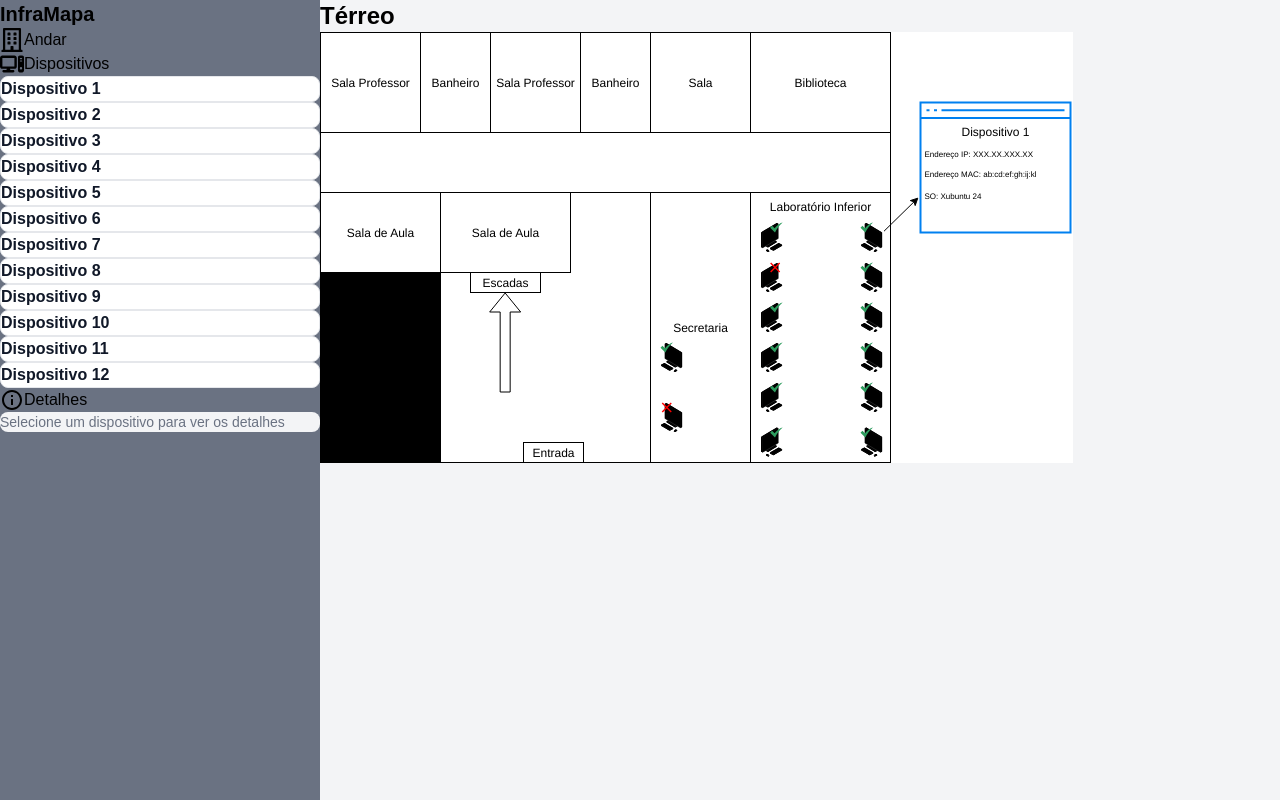
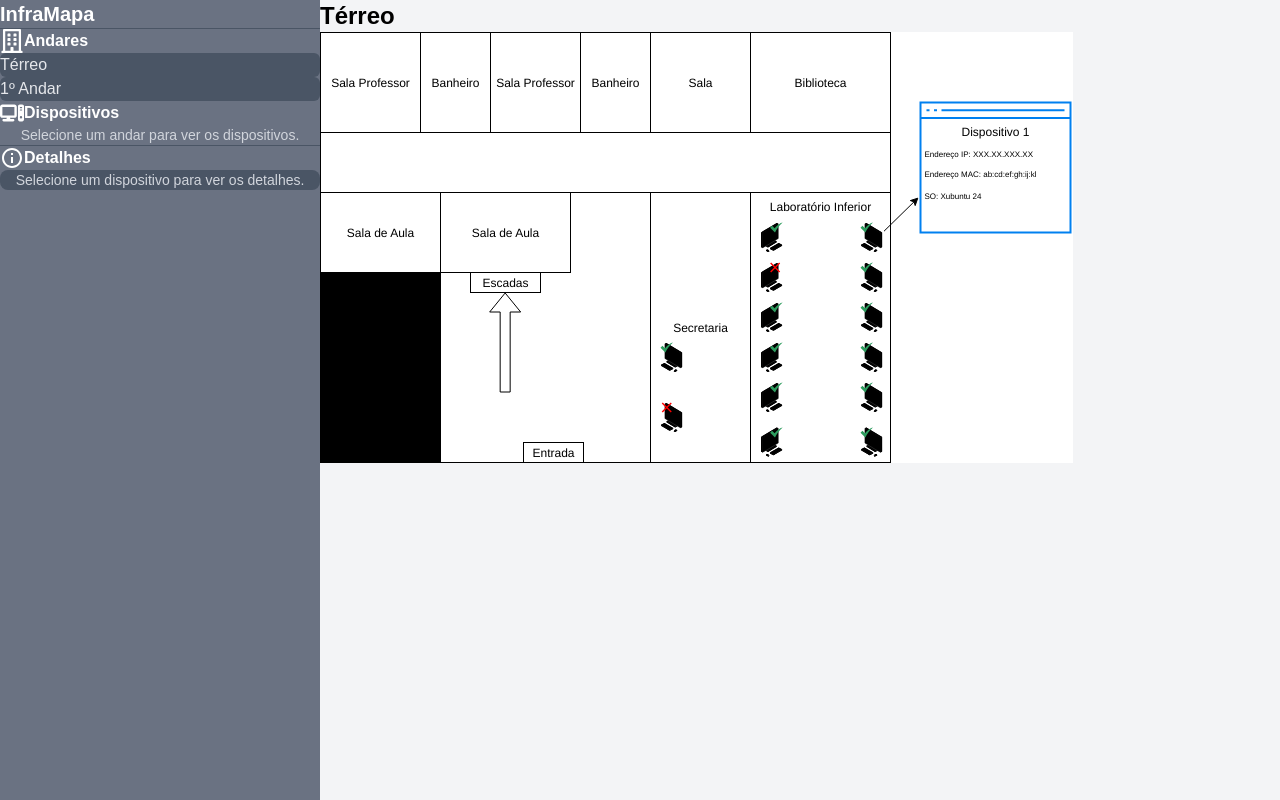
Before and after one commit to zackandcoding1/ineaf-infra-mapa-prototipo, a React (Vite) app: page / in a window 1280 px wide. Built offline with nearby package versions, Linux system fonts and the light colour scheme.

Commit message:
feat: implementação das seções Andares, Dispositivos e Detalhes com suas respectivas funcionalidades

```diff
--- a/src/components/Sidebar.jsx
+++ b/src/components/Sidebar.jsx
@@ -1,5 +1,5 @@
 import React, { useState } from 'react';
-import { FaRegBuilding, FaBars } from "react-icons/fa";
+import { FaRegBuilding } from "react-icons/fa";
 import { FaComputer } from "react-icons/fa6";
 import { MdOutlineInfo } from "react-icons/md";
 import devicesData from "../data/devices.json";
@@ -7,63 +7,165 @@ import devicesData from "../data/devices.json";
 
 const Sidebar = () => {
     const [selectedDevice, setSelectedDevice] = useState(null);
+    const [selectedFloor, setSelectedFloor] = useState(null);
+
+    // Extrai andares únicos e ordena
+    const floors = [...new Set(devicesData.map(device => device.floor))].sort();
+
+    const selectFloor = (floor) => {
+        console.log(`Andar ${floor} selecionado`);
+        setSelectedFloor(floor);
+        setSelectedDevice(null); // Limpa o dispositivo selecionado ao mudar de andar
+    }
 
     const showDeviceDetails = (device) => {
         console.log(`Clicou no dispositivo ${device.id}`);
         setSelectedDevice(device);
-    };
+    }
+
+    // Filtra dispositivos com base no andar selecionado
+    const filteredDevices = (selectedFloor === null || selectedFloor === undefined)
+        ? []
+        : devicesData.filter(device => device.floor === selectedFloor);
 
     return (
         <div className='flex'>
-            <div className='w-20 md:w-80 bg-gray-500 transition-width duration-300'>
-                <div className='flex justify-between items-center'>
-                    <h2 className='text-xl font-bold'>InfraMapa</h2>
+            <div className='w-20 md:w-80 bg-gray-500 transition-width duration-300 h-screen overflow-y-auto'>
+                <div className='flex justify-between items-center p-4 border-b border-gray-600'>
+                    <h2 className='text-xl font-bold text-white'>InfraMapa</h2>
                 </div>
 
                 <nav className='mt-4'>
-                    <div className='flex items-center p-4 hover:bg-gray-700 cursor-pointer'>
+                    {/* Seção de Andares */}
+                    <div>
+                        <div className='flex items-center p-4 text-white font-semibold'>
                             <FaRegBuilding size={24} />
-                        <span className="ml-4 md:block">
-                            Andar
+                            <span className="ml-4 md:block">Andares</span>
+                        </div>
+
+                        {/* Lista de Andares */}
+                        <div className='ml-4 mb-2'>
+                            {floors.map((floor) => (
+                                <div
+                                    key={floor}
+                                    onClick={() => selectFloor(floor)}
+                                    className={`p-3 mx-2 rounded-md cursor-pointer transition-colors ${selectedFloor === floor
+                                        ? 'bg-blue-600 text-white'
+                                        : 'bg-gray-600 text-gray-200 hover:bg-gray-700'}`}>
+                                    <span className='ml-4 md:block'>
+                                        {floor === 0 ? 'Térreo' : `${floor}º Andar`}
                                     </span>
                                 </div>
-                    <div className='flex items-center p-4 hover:bg-gray-700 cursor-pointer'>
+                            ))}
+                        </div>
+                    </div>
+
+                    {/* Seção de Dispositivos */}
+                    <div>
+                        <div className='flex items-center p-4 text-white font-semibold'>
                             <FaComputer size={24} />
                             <span className="ml-4 md:block">
                                 Dispositivos
+                                {/* {selectedFloor !== null && (
+                                    <span className="ml-2 px-2 py-1 rounded-full">
+                                        {` (${filteredDevices.length})`}
                                     </span>
-                    </div>
-                    <div className="overflow-y-auto max-h-92
-                        [&::-webkit-scrollbar]:w-3
-                        [&::-webkit-scrollbar-thumb]:rounded-full
-                        [&::-webkit-scrollbar-thumb]:border-white
-                        [&::-webkit-scrollbar-track]:bg-gray-100
-                        [&::-webkit-scrollbar-thumb]:bg-gray-300
-                        dark:[&::-webkit-scrollbar-track]:bg-neutral-700 dark:[&::-webkit-scrollbar-thumb]:bg-neutral-500">
-                        {devicesData.map((device) =>
-                            <div onClick={() => showDeviceDetails(device)} key={device.id} className="p-4 m-2 text-gray-900 focus:outline-none bg-white rounded-lg border border-gray-200 hover:bg-gray-100 hover:text-blue-700 focus:z-10 focus:ring-4 focus:ring-gray-100 dark:focus:ring-gray-700 dark:bg-gray-800 dark:text-gray-400 dark:border-gray-600 dark:hover:text-white dark:hover:bg-gray-700 cursor-pointer">
-                                <h3 className="font-semibold mb-1">{device.name}</h3>
-                            </div>
-                        )}
-                    </div>
-                    <div className='flex items-center p-4 hover:bg-gray-700 cursor-pointer'>
-                        <MdOutlineInfo size={24} />
-                        <span className="ml-4 md:block">
-                            Detalhes
+                                )} */}
                             </span>
                         </div>
 
-                    <div className="p-4 bg-gray-100 dark:bg-gray-800 rounded-lg mt-2">
+                        {/* Lista de Dispositivos */}
+                        <div className='overflow-y-auto max-h-80 mx-2
+                                [&::-webkit-scrollbar]:w-2
+                                [&::-webkit-scrollbar-thumb]:rounded-full
+                                [&::-webkit-scrollbar-track]:bg-gray-600
+                                [&::-webkit-scrollbar-thumb]:bg-gray-400
+                                hover:[&::-webkit-scrollbar-thumb]:bg-gray-300'>
+                            {selectedFloor === null ? (
+                                <p className='text-sm text-gray-300 p-4 text-center'>
+                                    Selecione um andar para ver os dispositivos.
+                                </p>
+                            ) : filteredDevices.length === 0 ? (
+                                <p className='text-sm text-gray-300 p-4 text-center'>
+                                    Nenhum dispositivo encontrado neste andar.
+                                </p>
+                            ) : (
+                                filteredDevices.map((device) => (
+                                    <div
+                                        onClick={() => showDeviceDetails(device)}
+                                        key={device.id}
+                                        className={`p-4 m-2 rounded-lg border cursor-pointer transition-all ${selectedDevice?.id === device.id
+                                            ? 'bg-blue-600 border-blue-400 text-white'
+                                            : 'bg-white border-gray-200 text-gray-900 hover:bg-gray-100 hover:text-blue-700'
+                                            }`}>
+                                        <h3 className='font-semibold mb-1'>{device.name}</h3>
+                                        <p className='text-xs opacity-75'>IP: {device.ip}</p>
+                                    </div>
+                                ))
+                            )}
+                        </div>
+                    </div>
+
+                    {/* Seção de Detalhes */}
+                    <div className='flex items-center p-4 text-white font-semibold border-t border-gray-600'>
+                        <MdOutlineInfo size={24} />
+                        <span className="ml-4 md:block">Detalhes</span>
+                    </div>
+
+                    {/* Painel de Detalhes */}
+                    <div className='p-4 bg-gray-600 rounded-lg m-2'>
                         {selectedDevice ? (
-                            <div className="text-gray-900 focus:outline-none bg-white rounded-lg border border-gray-200 hover:bg-gray-100 hover:text-blue-700 focus:z-10 focus:ring-4 focus:ring-gray-100 dark:focus:ring-gray-700 dark:bg-gray-800 dark:text-gray-400 dark:border-gray-600 dark:hover:text-white dark:hover:bg-gray-700">
-                                <h3 className="font-semibold mb-2">{selectedDevice.name}</h3>
-                                <p>IP: {selectedDevice.ip}</p>
-                                <p>MAC: {selectedDevice.mac}</p>
-                                <p>SO: {selectedDevice.os}</p>
-                                <p>Status: {selectedDevice.status}</p>
+                            <div className='bg-white rounded-lg p-4 shadow-md'>
+                                <h3 className='font-bold text-lg mb-3 text-gray-800 border-b pb-2'>
+                                    {selectedDevice.name}
+                                </h3>
+                                <div className='space-y-2'>
+                                    <div className='flex justify-between'>
+                                        <span className='font-medium text-gray-600'>Andar:</span>
+                                        <span className='text-gray-900'>
+                                            {selectedDevice.floor === 0 ? 'Térreo' : `${selectedDevice.floor}º Andar`}
+                                        </span>
+                                    </div>
+                                    <div className="flex justify-between">
+                                        <span className="font-medium text-gray-600">IP:</span>
+                                        <span className="text-gray-900 font-mono text-xs">
+                                            {selectedDevice.ip}
+                                        </span>
+                                    </div>
+                                    <div className="flex justify-between">
+                                        <span className="font-medium text-gray-600">MAC:</span>
+                                        <span className="text-gray-900 font-mono text-xs">
+                                            {selectedDevice.mac}
+                                        </span>
+                                    </div>
+                                    <div className="flex justify-between">
+                                        <span className="font-medium text-gray-600">SO:</span>
+                                        <span className="text-gray-900">{selectedDevice.os}</span>
+                                    </div>
+                                    <div className='flex justify-between'>
+                                        <span className='font-medium text-gray-600'>Status:</span>
+                                        <span className={`font-semibold ${selectedDevice.status === 'online' || selectedDevice.status === 'ativo'
+                                            ? 'text-green-600'
+                                            : 'text-red-600'
+                                            }`}>
+                                            {selectedDevice.status}
+                                        </span>
+                                    </div>
+                                </div>
+
+                                <button
+                                    onClick={(e) => {
+                                        e.stopPropagation();
+                                        setSelectedDevice(null);
+                                    }}
+                                    className='mt-4 w-full px-3 py-2 text-sm bg-gray-200 hover:bg-gray-300 text-gray-700 rounded-md transition-colors cursor-pointer'>
+                                    Fechar
+                                </button>
                             </div>
                         ) : (
-                            <p className="text-sm text-gray-500">Selecione um dispositivo para ver os detalhes</p>
+                            <p className='text-sm text-gray-300 text-center py-4'>
+                                Selecione um dispositivo para ver os detalhes.
+                            </p>
                         )}
                     </div>
                 </nav>
--- a/src/data/devices.json
+++ b/src/data/devices.json
@@ -1,6 +1,7 @@
 [
   {
     "id": 1,
+    "floor": 0,
     "name": "Dispositivo 1",
     "ip": "192.168.0.10",
     "mac": "ab:cd:ef:gh:ij:kl",
@@ -10,6 +11,7 @@
   },
   {
     "id": 2,
+    "floor": 0,
     "name": "Dispositivo 2",
     "ip": "192.168.0.2",
     "mac": "00:11:22:33:44:55",
@@ -19,6 +21,7 @@
   },
   {
     "id": 3,
+    "floor": 0,
     "name": "Dispositivo 3",
     "ip": "192.168.0.15",
     "mac": "aa:bb:cc:dd:ee:03",
@@ -28,6 +31,7 @@
   },
   {
     "id": 4,
+    "floor": 0,
     "name": "Dispositivo 4",
     "ip": "192.168.0.22",
     "mac": "aa:bb:cc:dd:ee:04",
@@ -37,6 +41,7 @@
   },
   {
     "id": 5,
+    "floor": 0,
     "name": "Dispositivo 5",
     "ip": "192.168.0.35",
     "mac": "aa:bb:cc:dd:ee:05",
@@ -46,6 +51,7 @@
   },
   {
     "id": 6,
+    "floor": 0,
     "name": "Dispositivo 6",
     "ip": "192.168.0.50",
     "mac": "aa:bb:cc:dd:ee:06",
@@ -55,6 +61,7 @@
   },
   {
     "id": 7,
+    "floor": 1,
     "name": "Dispositivo 7",
     "ip": "192.168.0.60",
     "mac": "aa:bb:cc:dd:ee:07",
@@ -64,6 +71,7 @@
   },
   {
     "id": 8,
+    "floor": 1,
     "name": "Dispositivo 8",
     "ip": "192.168.0.70",
     "mac": "aa:bb:cc:dd:ee:08",
@@ -73,6 +81,7 @@
   },
   {
     "id": 9,
+    "floor": 1,
     "name": "Dispositivo 9",
     "ip": "192.168.0.80",
     "mac": "aa:bb:cc:dd:ee:09",
@@ -82,6 +91,7 @@
   },
   {
     "id": 10,
+    "floor": 1,
     "name": "Dispositivo 10",
     "ip": "192.168.0.90",
     "mac": "aa:bb:cc:dd:ee:0a",
@@ -91,6 +101,7 @@
   },
   {
     "id": 11,
+    "floor": 1,
     "name": "Dispositivo 11",
     "ip": "192.168.0.100",
     "mac": "aa:bb:cc:dd:ee:0b",
@@ -100,6 +111,7 @@
   },
   {
     "id": 12,
+    "floor": 1,
     "name": "Dispositivo 12",
     "ip": "192.168.0.110",
     "mac": "aa:bb:cc:dd:ee:0c",
```
Lines whose indentation alone changed are shown as unchanged.
